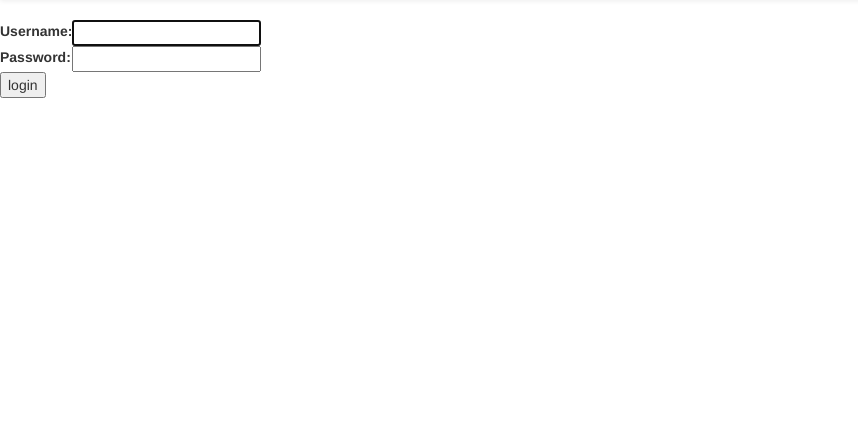
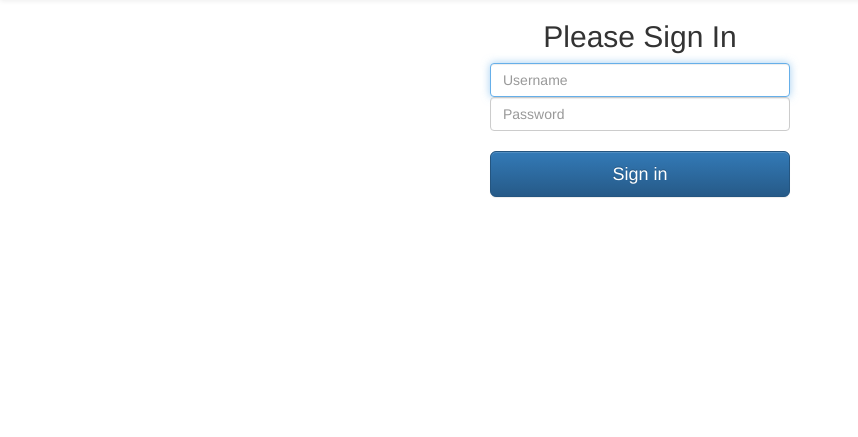
Before and after one commit to jacobmoldrup/CIS526FinalProject, a Django app: page /accounts/login/ in a window 1280 px wide. Shown: the part 51-488 px from the top of the page, without its empty margins (0-858 px from the left). Run offline with Django 3.2, Linux system fonts and the light colour scheme; some libraries are stand-ins or nearby versions.

```diff
--- a/BikeShop/static/styles/index.css
+++ b/BikeShop/static/styles/index.css
@@ -1,3 +1,7 @@
+#feature-line{
+    width: 150px;
+    border-top: 2px solid black;
+}
 #carousel-generic{
     width: auto;
     height: 500px;
--- /dev/null
+++ b/BikeShop/static/styles/login.css
@@ -0,0 +1,9 @@
+
+.form-container{
+	width:300px;
+	margin:auto;
+}
+
+.form-signin-heading{
+	text-align: center;
+}
--- a/BikeShop/templates/Layout/base.html
+++ b/BikeShop/templates/Layout/base.html
@@ -7,7 +7,7 @@
     <link href="https://fortawesome.github.io/Font-Awesome/assets/font-awesome/css/font-awesome.css" rel="stylesheet">
     <link rel="stylesheet" href="//maxcdn.bootstrapcdn.com/bootstrap/3.3.7/css/bootstrap.min.css">
     <link rel="stylesheet" href="//maxcdn.bootstrapcdn.com/bootstrap/3.3.7/css/bootstrap-theme.min.css">
-    <link rel="stylesheet" href="https://maxcdn.bootstrapcdn.com/font-awesome/3.3.7/css/font-awesome.min.css" >
+    <link rel="stylesheet" href="//maxcdn.bootstrapcdn.com/font-awesome/3.3.7/css/font-awesome.min.css" >
     <link href="{% static "styles/layout.css"%}" type="text/css" rel="stylesheet">
     <script src="https://ajax.googleapis.com/ajax/libs/jquery/2.1.4/jquery.min.js"></script>
     <script src="https://maxcdn.bootstrapcdn.com/bootstrap/3.3.7/js/bootstrap.min.js" ></script>
@@ -69,9 +69,6 @@
     </nav>
 
     <div class="wrap">
-        {% block sidebar %}
-
-        {% endblock %}
 
 
     <!---- space reserved for different content-->
--- a/BikeShop/templates/pages/current_services.html
+++ b/BikeShop/templates/pages/current_services.html
@@ -8,6 +8,11 @@
 
 {% block content %}
     <div id="page-content-wrapper">
+        <h1><b>Your Service Requests</b></h1>
+        <hr id="title-line">
+        <br>
+        <br>
+
         <div id="card-container">
             <div class="row">
                 {% for my_service in my_services %}
--- a/BikeShop/templates/pages/products.html
+++ b/BikeShop/templates/pages/products.html
@@ -8,6 +8,11 @@
 
 {% block content %}
     <div id="page-content-wrapper">
+        <h1><b>Products</b></h1>
+        <hr id="title-line">
+        <br>
+        <br>
+
         <div id="card-container">
             <div class="row">
                 {% for product in products %}
--- a/BikeShop/templates/pages/shops.html
+++ b/BikeShop/templates/pages/shops.html
@@ -8,6 +8,11 @@
 
 {% block content %}
     <div id="page-content-wrapper">
+        <h1><b>Shops</b></h1>
+        <hr id="title-line">
+        <br>
+        <br>
+
         <div id="card-container">
             <div class="row">
                 {% for shop in shops %}
--- a/BikeShop/templates/registration/login.html
+++ b/BikeShop/templates/registration/login.html
@@ -1,24 +1,30 @@
 {% extends 'Layout/base.html' %}
+{% load static%}
+
+{% block styles_scripts %}
+     <link href="{% static "styles/login.css"%}" type="text/css" rel="stylesheet">
+{% endblock %}
 
 {% block content %}
     {% if form.errors %}
-        <p>Your username and password didn't match. Please try again.</p>
+	<div class="alert alert-warning alert-dismissible" role="alert">
+  <button type="button" class="close" data-dismiss="alert" aria-label="Close"><span aria-hidden="true">&times;</span></button>
+  <strong>Oh No!</strong>Your username and password didn't match. Please try again.
+	</div>
     {% endif %}
 
-    <form method="post" action="{% url 'login' %}">
-    {% csrf_token %}
-        <table>
-        <tr>
-            <td>{{ form.username.label_tag }}</td>
-            <td>{{ form.username }}</td>
-        </tr>
-        <tr>
-            <td>{{ form.password.label_tag }}</td>
-            <td>{{ form.password }}</td>
-        </tr>
-        </table>
+	<div class="form-container">
 
-        <input type="submit" value="login" />
-        <input type="hidden" name="next" value="{{ next }}" />
-    </form>
+      <form class="form-signin" method="post" action="{% url 'login' %}">
+	  {% csrf_token %}
+			<h2 class="form-signin-heading">Please Sign In</h2>
+			<label for="inputUsername" class="sr-only">{{form.username.label_tag}}</label>
+			<input type="username" id="inputUsername" class="form-control" placeholder="Username" required autofocus>
+			<label for="inputPassword" class="sr-only">{{form.password.label_tag}}</label>
+			<input type="password" id="inputPassword" class="form-control" placeholder="Password" required>
+			<br>
+			<button class="btn btn-lg btn-primary btn-block" type="submit ">Sign in</button>
+      </form>
+
+    </div>
 {% endblock %}
```
Also changed, not shown: BikeShop/static/styles/items.css (+36 -7 lines), BikeShop/templates/pages/bikes.html (+61 -4 lines).
